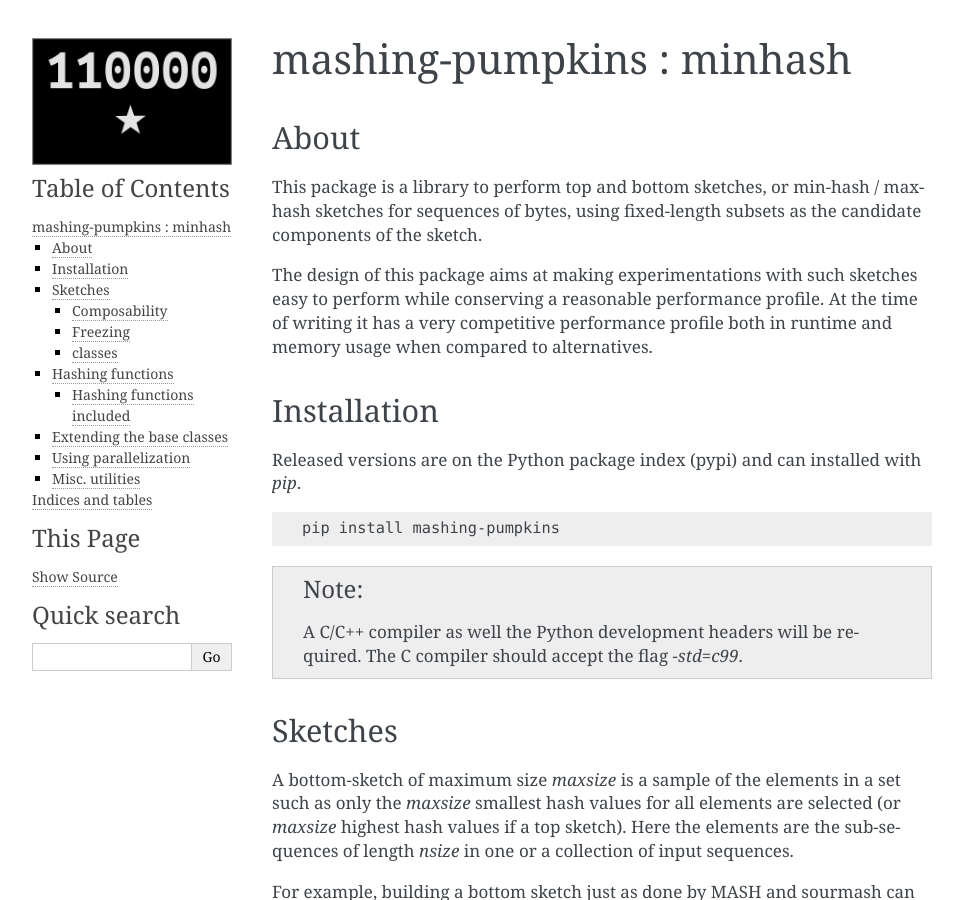
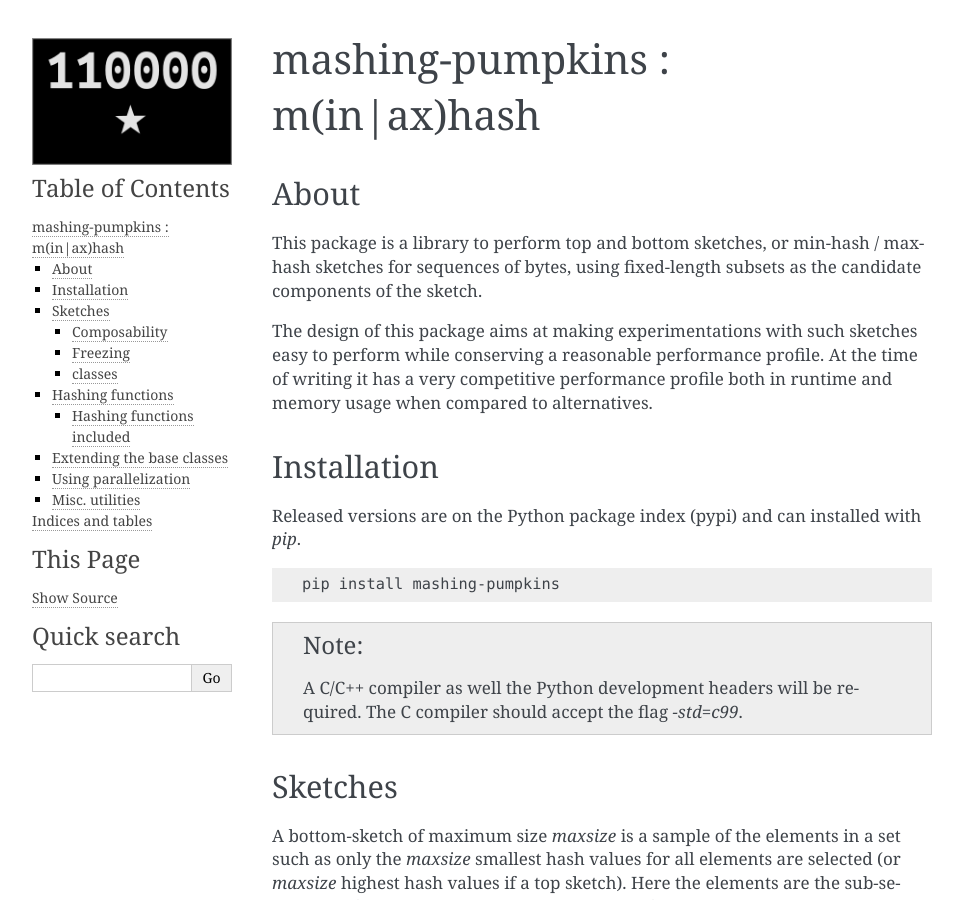
Before and after one commit to lgautier/mashing-pumpkins, a Sphinx documentation site: the page built from doc/index.rst, in a window 1280 px wide and 900 px high. Shown: the whole window, without its empty margins (148-1111 px from the left). Built offline with Sphinx 7.4.7, drawn with Linux system fonts in a browser that asks for light colours.

Commit message:
min and max hash in the title

```diff
--- a/doc/index.rst
+++ b/doc/index.rst
@@ -3,8 +3,8 @@
    You can adapt this file completely to your liking, but it should at least
    contain the root `toctree` directive.
 
-mashing-pumpkins : minhash
-==========================
+mashing-pumpkins : m(in|ax)hash
+===============================
 
 .. toctree::
    :maxdepth: 2
```
